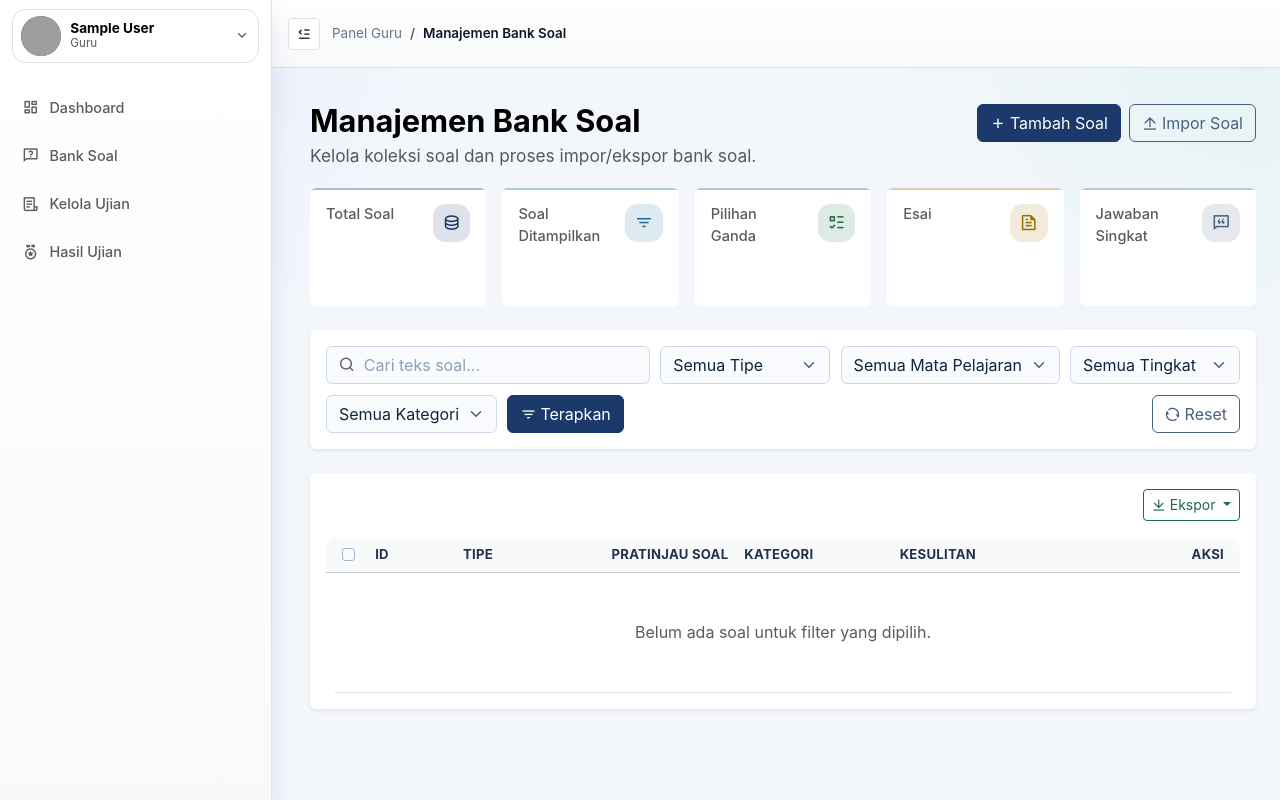
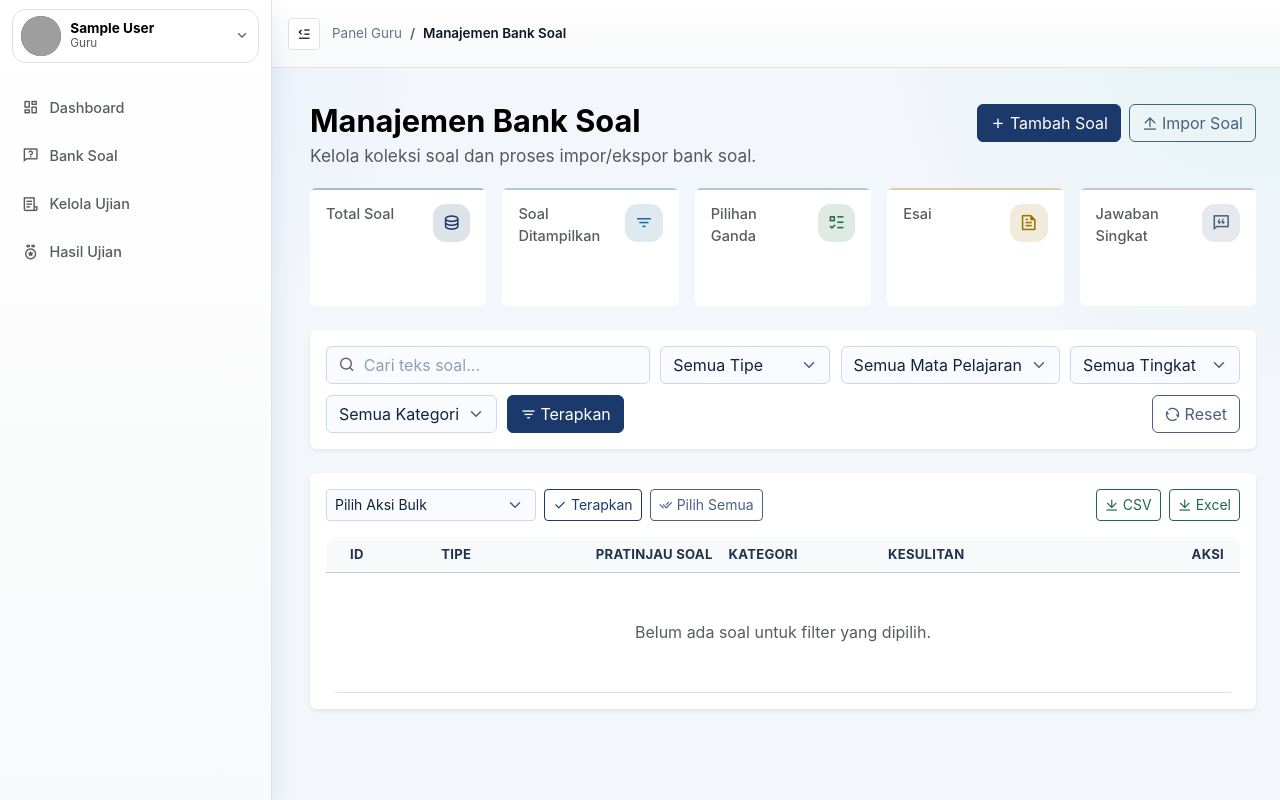
Before and after one commit to jendrabn/cbt_pro, a Django app: template apps/questions/templates/questions/question_list.html in a window 1280 px wide. Run offline with Django 5.2, Linux system fonts and the light colour scheme; the template is opened without the code that fills it, so the values that code supplies are empty; the visitor is signed in with stand-in values (Sample User, id 1); style sheets or scripts are compiled from the project's sources; parts of the project's set-up code (start-up, migrations or seed data) failed here and were passed over; some libraries are stand-ins or nearby versions; grey boxes are pictures that could not be loaded.

Commit message:
feat: Add CSV export functionality for questions and implement bulk actions in the question list

```diff
--- a/apps/questions/static/questions/js/question_preview.js
+++ b/apps/questions/static/questions/js/question_preview.js
@@ -5,9 +5,6 @@
         var deleteModal = document.getElementById("deleteModal");
         var deleteForm = document.getElementById("deleteQuestionForm");
         var deleteQuestionText = document.getElementById("deleteQuestionText");
-        var selectAllCheckbox = document.getElementById("selectAllQuestions");
-        var itemCheckboxes = Array.from(document.querySelectorAll(".question-select-item"));
-        var exportSelectedButtons = Array.from(document.querySelectorAll(".export-selected-btn"));
 
         if (previewModal && previewFrame) {
             previewModal.addEventListener("show.bs.modal", function (event) {
@@ -36,59 +33,5 @@
             });
         }
 
-        if (selectAllCheckbox) {
-            selectAllCheckbox.addEventListener("change", function () {
-                itemCheckboxes.forEach(function (checkbox) {
-                    checkbox.checked = selectAllCheckbox.checked;
-                });
-            });
-        }
-
-        itemCheckboxes.forEach(function (checkbox) {
-            checkbox.addEventListener("change", function () {
-                if (!selectAllCheckbox) {
-                    return;
-                }
-                var allChecked = itemCheckboxes.length > 0 && itemCheckboxes.every(function (item) {
-                    return item.checked;
-                });
-                selectAllCheckbox.checked = allChecked;
-            });
-        });
-
-        function getSelectedIds() {
-            return itemCheckboxes
-                .filter(function (checkbox) { return checkbox.checked; })
-                .map(function (checkbox) { return checkbox.value; });
-        }
-
-        function exportSelected(format) {
-            var ids = getSelectedIds();
-            if (!ids.length) {
-                window.alert("Pilih minimal satu soal untuk ekspor terpilih.");
-                return;
-            }
-
-            var baseUrl = window.questionExportBaseUrl || "";
-            if (!baseUrl) {
-                return;
-            }
-            var params = new URLSearchParams(window.location.search);
-            params.delete("page");
-            params.delete("format");
-            params.delete("ids");
-            params.set("format", format);
-            ids.forEach(function (id) {
-                params.append("ids", id);
-            });
-            window.location.href = baseUrl + "?" + params.toString();
-        }
-
-        exportSelectedButtons.forEach(function (button) {
-            button.addEventListener("click", function () {
-                var format = button.getAttribute("data-format") || "xlsx";
-                exportSelected(format);
-            });
-        });
     });
 })();
--- a/apps/questions/templates/questions/question_list.html
+++ b/apps/questions/templates/questions/question_list.html
@@ -115,29 +115,39 @@
 
     <section class="card border-0 shadow-sm">
         <div class="card-body">
-                        <div class="d-flex flex-wrap gap-2 justify-content-end mb-3">
-                            <div class="dropdown">
-                                <button class="btn btn-sm btn-outline-success dropdown-toggle" data-bs-toggle="dropdown" title="Ekspor soal">
-                                    <i class="ri-download-line me-1"></i>Ekspor
+            <form method="post">
+                {% csrf_token %}
+                <input type="hidden" name="next" value="{{ request.get_full_path }}">
+                <div class="d-flex flex-wrap gap-2 justify-content-between align-items-center mb-3">
+                    <div class="d-flex flex-wrap gap-2">
+                        <select class="form-select form-select-sm" name="action" style="width: 210px;">
+                            <option value="">Pilih Aksi Bulk</option>
+                            <option value="delete">Hapus</option>
+                            <option value="export_csv">Ekspor CSV</option>
+                            <option value="export_excel">Ekspor Excel</option>
+                        </select>
+                        <button type="submit" class="btn btn-sm btn-outline-primary" title="Terapkan aksi bulk ke soal terpilih">
+                            <i class="ri-check-line me-1"></i>Terapkan
                         </button>
-                                <ul class="dropdown-menu dropdown-menu-end">
-                                    <li><a class="dropdown-item" href="{{ export_xlsx_url }}">Ekspor Semua (Excel)</a></li>
-                                    <li><hr class="dropdown-divider"></li>
-                                    <li>
-                                        <button class="dropdown-item export-selected-btn" data-format="xlsx" type="button">
-                                            Ekspor Terpilih (Excel)
+                        <button type="button" class="btn btn-sm btn-outline-secondary" id="toggle-select-all" title="Pilih semua soal">
+                            <i class="ri-check-double-line me-1"></i><span class="toggle-select-all-label">Pilih Semua</span>
                         </button>
-                                    </li>
-                                </ul>
+                    </div>
+                    <div class="d-flex flex-wrap gap-2">
+                        <a href="{% url 'question_export' %}?format=csv{% if querystring %}&{{ querystring }}{% endif %}" class="btn btn-sm btn-outline-success" title="Ekspor semua data soal ke CSV">
+                            <i class="ri-download-line me-1"></i>CSV
+                        </a>
+                        <a href="{% url 'question_export' %}?format=xlsx{% if querystring %}&{{ querystring }}{% endif %}" class="btn btn-sm btn-outline-success" title="Ekspor semua data soal ke Excel">
+                            <i class="ri-download-line me-1"></i>Excel
+                        </a>
                     </div>
                 </div>
+
                 <div class="table-responsive">
                     <table class="table table-hover align-middle mb-0">
                         <thead class="table-light">
                             <tr>
-                                        <th class="ps-3" style="width: 42px;">
-                                            <input id="selectAllQuestions" type="checkbox" class="form-check-input" title="Pilih semua soal">
-                                        </th>
+                                <th></th>
                                 <th style="width: 100px;">ID</th>
                                 <th style="width: 170px;">Tipe</th>
                                 <th>Pratinjau Soal</th>
@@ -152,7 +162,8 @@
                                 <td class="ps-3">
                                     <input
                                         type="checkbox"
-                                                class="form-check-input question-select-item"
+                                        class="form-check-input row-check question-select-item"
+                                        name="selected_ids"
                                         value="{{ question.id }}"
                                         title="Pilih soal ini"
                                     >
@@ -170,7 +181,7 @@
                                 <td>
                                     <p class="mb-1 fw-semibold">{{ question.question_text|striptags|truncatechars:80 }}</p>
                                     <p class="small text-muted mb-0">
-                                                {{ question.subject.name }}{% if question.points %} • Bobot {{ question.points }}{% endif %}
+                                        {{ question.subject.name }}{% if question.points %} &middot; Bobot {{ question.points }}{% endif %}
                                     </p>
                                 </td>
                                 <td>{{ question.category.name|default:"-" }}</td>
@@ -204,13 +215,15 @@
                                         >
                                             <i class="ri-edit-line"></i>
                                         </a>
-                                                <form method="post" action="{% url 'question_duplicate' question.id %}" class="d-inline">
-                                                    {% csrf_token %}
-                                                    <input type="hidden" name="next" value="{{ request.get_full_path }}">
-                                                    <button type="submit" class="btn btn-sm btn-outline-secondary" title="Duplikasi soal">
+                                        <button
+                                            type="submit"
+                                            formaction="{% url 'question_duplicate' question.id %}"
+                                            formmethod="post"
+                                            class="btn btn-sm btn-outline-secondary"
+                                            title="Duplikasi soal"
+                                        >
                                             <i class="ri-file-copy-line"></i>
                                         </button>
-                                                </form>
                                         <button
                                             type="button"
                                             class="btn btn-sm btn-outline-danger delete-btn"
@@ -235,6 +248,7 @@
                         </tbody>
                     </table>
                 </div>
+            </form>
         </div>
 
         {% if is_paginated %}
@@ -270,7 +284,6 @@
             </nav>
         </div>
         {% endif %}
-                </div>
     </section>
 {% endblock %}
 
@@ -313,7 +326,39 @@
     </div>
 
     <script>
-        window.questionExportBaseUrl = "{% url 'question_export' %}";
+        const toggleSelectAll = document.getElementById('toggle-select-all');
+        const rowChecks = document.querySelectorAll('.row-check');
+        const toggleSelectAllLabel = document.querySelector('.toggle-select-all-label');
+
+        const updateToggleButton = () => {
+            if (!toggleSelectAll) return;
+
+            const totalRows = rowChecks.length;
+            const checkedRows = Array.from(rowChecks).filter((item) => item.checked).length;
+            const allSelected = totalRows > 0 && checkedRows === totalRows;
+
+            toggleSelectAll.dataset.allSelected = allSelected ? 'true' : 'false';
+            toggleSelectAll.title = allSelected ? 'Batalkan semua pilihan soal' : 'Pilih semua soal';
+            if (toggleSelectAllLabel) {
+                toggleSelectAllLabel.textContent = allSelected ? 'Batalkan Semua' : 'Pilih Semua';
+            }
+        };
+
+        if (toggleSelectAll) {
+            toggleSelectAll.addEventListener('click', function () {
+                const shouldSelectAll = this.dataset.allSelected !== 'true';
+                rowChecks.forEach((item) => {
+                    item.checked = shouldSelectAll;
+                });
+                updateToggleButton();
+            });
+        }
+
+        rowChecks.forEach((item) => {
+            item.addEventListener('change', updateToggleButton);
+        });
+
+        updateToggleButton();
     </script>
     <script src="{% static 'questions/js/question_preview.js' %}"></script>
 {% endblock %}
```
Also changed, not shown: apps/questions/exporters.py (+18 -0 lines), apps/questions/tests/test_question_bank_views.py (+22 -0 lines), apps/questions/views.py (+37 -13 lines). Lines whose indentation alone changed are shown as unchanged.
